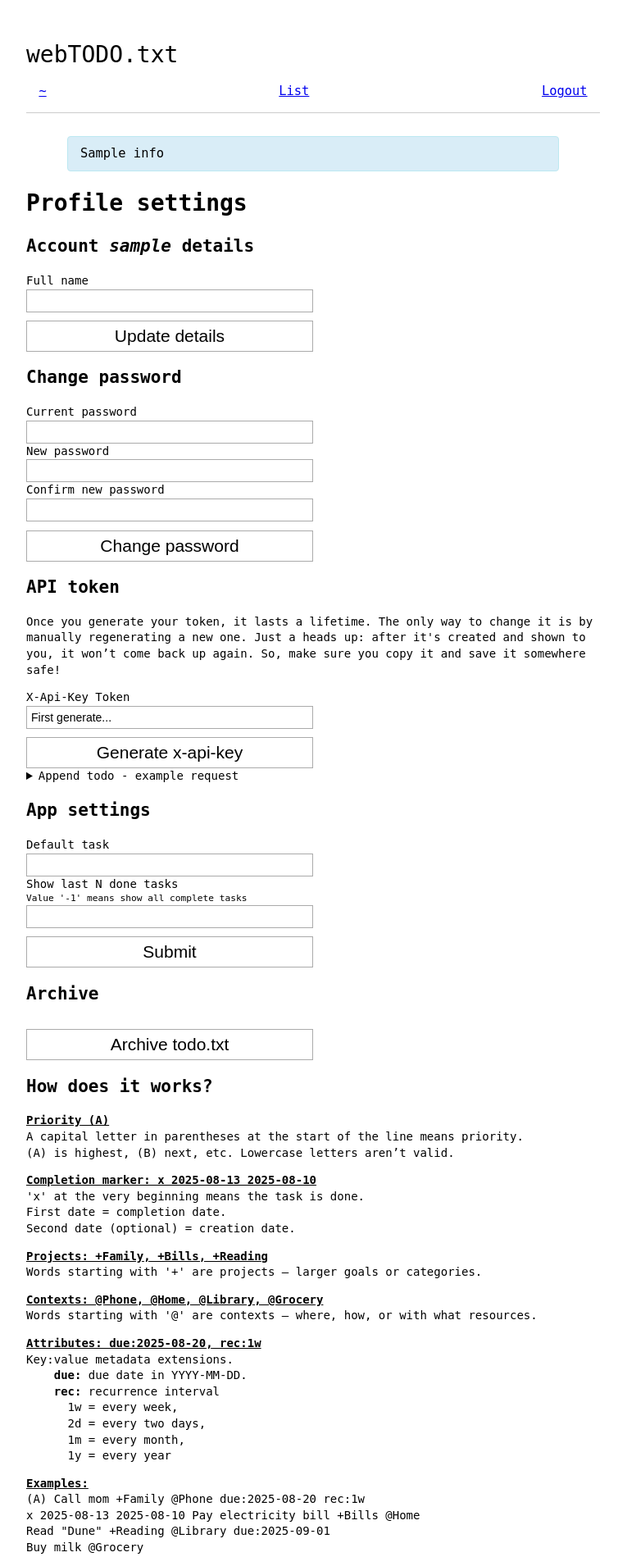
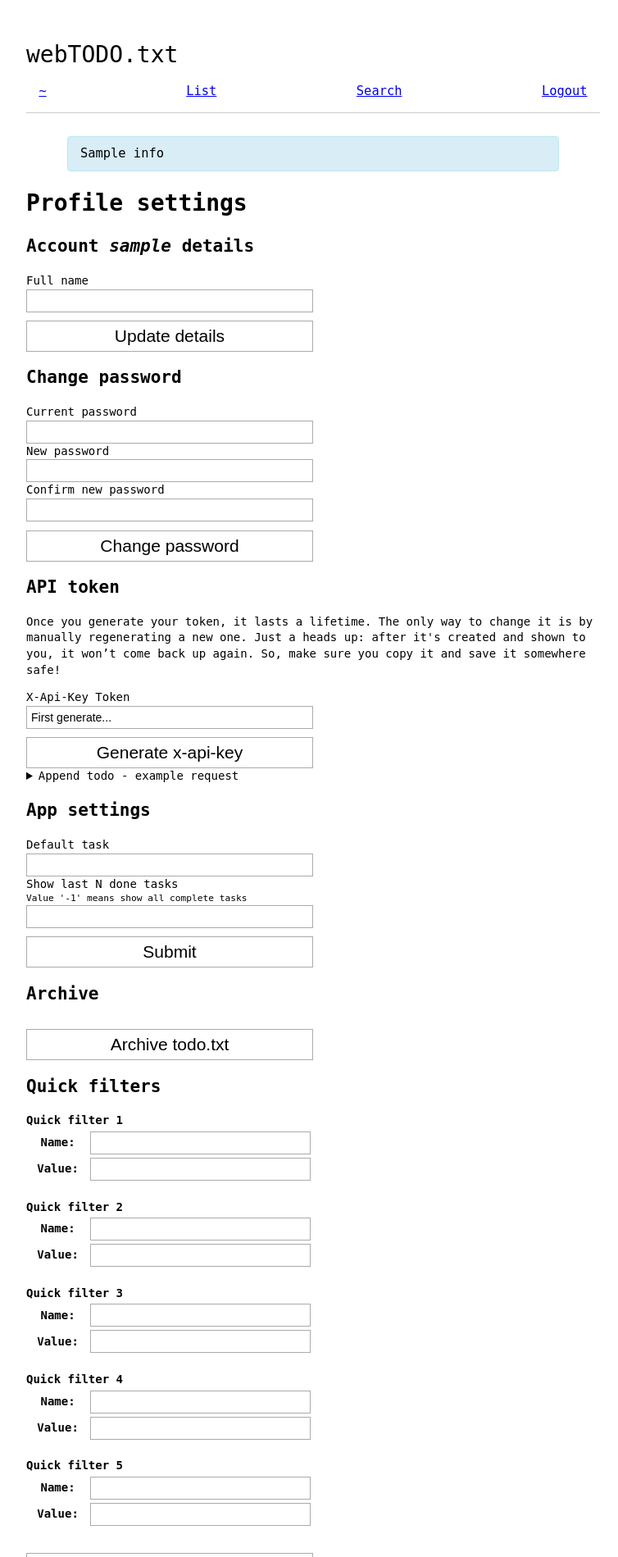
Before and after one commit to MateuszMyalski/webtodotxt, a Flask app: template webtodotxt/templates/account_view.html in a window 1280 px wide. Shown: the top 1899 px of the page at 82% size, without its empty margins (258-1012 px from the left). Run offline with Flask 3, Linux system fonts and the light colour scheme; the visitor is signed in with stand-in values (Sample User, id 1); the template is opened without the code that fills it: values that come from a table or form of the project are taken from there, most other values are stand-ins (such as "Sample title", 1, 10 or a date in 2020); parts of the project's set-up code (start-up, migrations or seed data) failed here and were passed over; some libraries are stand-ins or nearby versions.

Commit message:
Added filters

```diff
--- a/webtodotxt/account.py
+++ b/webtodotxt/account.py
@@ -2,13 +2,40 @@ from datetime import datetime
 from flask import render_template, flash, get_flashed_messages, request
 from flask_login import current_user
 from flask_wtf import FlaskForm
-from wtforms import StringField, PasswordField, SubmitField, IntegerField
+from wtforms import (
+    StringField,
+    PasswordField,
+    SubmitField,
+    IntegerField,
+    FieldList,
+    FormField,
+)
 from wtforms import validators
 from .models.accounts import AppUser
 from .models.flash import FlashType, flash_collect
 from .models.file import DbFile
 from .extensions import users_db
 from .token import generate_user_token
+
+
+class FilterForm(FlaskForm):
+    name = StringField("Name")
+    value = StringField("Value")
+
+
+class QuickFiltersForm(FlaskForm):
+    filters = FieldList(FormField(FilterForm), min_entries=5, max_entries=5)
+    submit = SubmitField("Save")
+
+    def populate_default_filters(self, quick_filters: dict):
+        for idx, (filter_name, filter_val) in enumerate(quick_filters.items()):
+            if idx >= len(self.filters):
+                break
+
+            self.filters[idx].form.name.data = filter_name
+            self.filters[idx].form.name.default = filter_name
+            self.filters[idx].form.value.data = filter_val
+            self.filters[idx].form.value.default = filter_val
 
 
 class UserDetailsForm(FlaskForm):
@@ -144,6 +171,22 @@ def _handle_archive_handle(user: AppUser, form: ArchiveForm) -> None:
     flash("Archived.", FlashType.INFO.name)
 
 
+def _handle_quick_filters_handle(user: AppUser, form: QuickFiltersForm):
+    if not form.validate_on_submit():
+        flash("Request could not be validated.", FlashType.ERROR.name)
+        return
+
+    quick_filters = {}
+    for filter_form in form.filters:
+        name = filter_form.form.name.data.strip()
+        value = filter_form.form.value.data.strip()
+        if name and value:
+            quick_filters[name] = value
+
+    user.set_quick_filters(quick_filters)
+    flash("Quick filters updated.", FlashType.INFO.name)
+
+
 def account_post():
     requested_user: AppUser | None = users_db.get(current_user.id)
 
@@ -155,6 +198,7 @@ def account_post():
     form_api_token = XApiKeyGenerateForm(prefix="token")
     form_app_settings = AppSettingsForm(prefix="app")
     form_archive = ArchiveForm(prefix="archive")
+    form_quick_filters = QuickFiltersForm(prefix="filters")
 
     if form_details.submit.data:
         _handle_details_change(requested_user, form_details)
@@ -171,6 +215,9 @@ def account_post():
     if form_archive.submit.data:
         _handle_archive_handle(requested_user, form_archive)
 
+    if form_quick_filters.submit.data:
+        _handle_quick_filters_handle(requested_user, form_quick_filters)
+
     form_details.populate_default_full_name(requested_user.full_name)
 
     return render_template(
@@ -182,6 +229,7 @@ def account_post():
         host_url=request.host_url,
         form_app_settings=form_app_settings,
         form_archive=form_archive,
+        form_quick_filters=form_quick_filters,
         infos=flash_collect(),
     )
 
@@ -207,6 +255,9 @@ def account_get():
 
     form_archive = ArchiveForm(prefix="archive")
 
+    form_quick_filters = QuickFiltersForm(prefix="filters")
+    form_quick_filters.populate_default_filters(requested_user.get_quick_filters())
+
     return render_template(
         "account_view.html",
         form_details=form_details,
@@ -216,5 +267,6 @@ def account_get():
         host_url=request.host_url,
         form_app_settings=form_app_settings,
         form_archive=form_archive,
+        form_quick_filters=form_quick_filters,
         infos=flash_collect(),
     )
--- a/webtodotxt/main.py
+++ b/webtodotxt/main.py
@@ -64,6 +64,40 @@ def _sort_by_completion_date(tasks):
     return sorted(tasks, key=_sort_funct)
 
 
+def _get_filters():
+    raw_filter = request.args.get("filter", "")
+
+    tokens = [t.strip() for t in raw_filter.replace(",", " ").split() if t.strip()]
+
+    projects: list[str] = [t[1:] for t in tokens if t.startswith("+")]
+    contexts = [t[1:] for t in tokens if t.startswith("@")]
+    return (projects, contexts)
+
+
+def _apply_filters(tasks):
+    projects, contexts = _get_filters()
+
+    if not any([len(projects), len(contexts)]):
+        return tasks
+
+
+    filtered = []
+    for task in tasks:
+        task_projects = (
+            set() if task.get_projects() is None else set(task.get_projects())
+        )
+        task_contexts = (
+            set() if task.get_contexts() is None else set(task.get_contexts())
+        )
+
+        if all(elem in task_projects for elem in projects) and all(
+            elem in task_contexts for elem in contexts
+        ):
+            filtered.append(task)
+
+    return filtered
+
+
 def main_get():
     if not current_user.is_authenticated:
         return auth_display_login_form()
@@ -75,7 +109,9 @@ def main_get():
 
     todos = requested_user.get_todos()
 
-    done, undone = _sort_by_done(todos.get_tasks())
+    tasks = _apply_filters(todos.get_tasks())
+
+    done, undone = _sort_by_done(tasks)
 
     undone = _sort_by_prio_and_date(undone)
     done = _sort_by_completion_date(done)
@@ -96,5 +132,6 @@ def main_get():
         current_date=date.today(),
         calendar=calendar.month(date.today().year, date.today().month),
         full_name=requested_user.full_name,
-        due_tasks=_count_passed_due(undone)
+        quick_filters=requested_user.get_quick_filters(),
+        due_tasks=_count_passed_due(undone),
     )
--- a/webtodotxt/models/accounts.py
+++ b/webtodotxt/models/accounts.py
@@ -1,6 +1,5 @@
 import os
 import secrets
-import tomli_w
 from .file import DbFile
 from .user import Config, User
 from .todos import Todos
@@ -16,6 +15,7 @@ class WebTodoTxtConfig(Config):
                 "api_token": "",
                 "show_last_n_done_tasks": -1,
                 "default_task": "",
+                "quick_filters": {},
             }
             self._save()
 
@@ -27,21 +27,32 @@ class WebTodoTxtConfig(Config):
         return self.get_token()
 
     def get_token(self):
-        return self._data["webtodotxt"].get("api_token", None)
+        return self._app_config.get("api_token", None)
 
     def set_default_task(self, string):
         self._app_config["default_task"] = string
         self._save()
 
     def get_default_task(self):
-        return self._data["webtodotxt"].get("default_task", "")
+        return self._app_config.get("default_task", "")
 
     def set_show_last_n_done_tasks(self, n_tasks):
         self._app_config["show_last_n_done_tasks"] = n_tasks
         self._save()
 
     def get_show_last_n_done_tasks(self):
-        return self._data["webtodotxt"].get("show_last_n_done_tasks", -1)
+        return self._app_config.get("show_last_n_done_tasks", -1)
+
+    def get_quick_filters(self):
+        return self._app_config.get("quick_filters", {})
+
+    def set_quick_filters(self, new_quick_filters: dict):
+        quick_filters = self._app_config.get("quick_filters", None)
+        if quick_filters is None:
+            self._app_config.update({"quick_filters": {}})
+
+        self._app_config["quick_filters"] = new_quick_filters
+        self._save()
 
 
 class AppUser(User):
@@ -94,6 +105,12 @@ class AppUser(User):
 
         return Todos(db_file)
 
+    def get_quick_filters(self):
+        return self._config.get_quick_filters()
+
+    def set_quick_filters(self, quick_filters):
+        self._config.set_quick_filters(quick_filters)
+
 
 class Users:
     def __init__(self):
--- a/webtodotxt/static/styles.css
+++ b/webtodotxt/static/styles.css
@@ -63,9 +63,9 @@ form.append-task-form {
 
   padding-bottom: 1em;
   border-bottom: 1px solid var(--light-gray-color);
-
 }
 
+form.search-form,
 form.login-form,
 form.append-task-form label {
   margin-top: 10px;
@@ -82,6 +82,8 @@ form.login-form > label.remember-me-label {
   margin-top: 10px;
 }
 
+form.quick-filter label:after,
+form.search-form label:after,
 form.login-form label:after,
 form.append-task-form label:after {
   content: ":";
@@ -95,13 +97,19 @@ form.append-task-form > input[type="submit"]:hover {
   filter: invert(2.0);
 }
 
+form.search-form,
 form.login-form,
 form.config-form {
   width: 50%;
 }
 
-form.login-form > input,
-form.config-form > input {
+form.search-form {
+  margin: 0 auto;
+}
+
+form.search-form input,
+form.login-form input,
+form.config-form input {
   background-color: var(--bg-color);
 
   padding: 5px;
@@ -116,8 +124,13 @@ form.config-form > input {
   font-size: 1em;
 }
 
-form.login-form > input[type="submit"],
-form.config-form > input[type="submit"] {
+form.search-form input {
+  font-size: 1.4em;
+}
+
+form.search-form input[type="submit"],
+form.login-form input[type="submit"],
+form.config-form input[type="submit"] {
   background-color: var(--bg-color);
 
   width: 100%;
@@ -137,11 +150,11 @@ form.config-form > input[type="submit"] {
   box-sizing: border-box;
 }
 
-form.login-form > input[type="submit"]:hover,
-form.config-form > input[type="submit"]:hover {
+form.search-form input[type="submit"]:hover,
+form.login-form input[type="submit"]:hover,
+form.config-form input[type="submit"]:hover {
   filter: invert(2.0);
 }
-
 
 form.append-task-form input[type="submit"] {
   background-color: var(--bg-color);
@@ -166,6 +179,10 @@ form.append-task-form textarea {
   box-sizing: border-box;
   font-size: 1em;
   min-height: 2em;
+}
+
+form.quick-filter table {
+  width: 100%;
 }
 
 ol {
--- a/webtodotxt/templates/account_view.html
+++ b/webtodotxt/templates/account_view.html
@@ -85,8 +85,21 @@ Content-type: application/json
             {{ form_archive.submit() }}
         </form>
     </div>
+
     <div class="config-segment">
+        <h2>Quick filters</h2>
+        <form method="POST" class="config-form quick-filter">
+            {{ form_quick_filters.hidden_tag() }}
+            {% for f in form_quick_filters.filters %}
+                <b>Quick filter {{ loop.index }}</b>
+                {{ f }}
+                <br>
+            {% endfor %}
+            {{ form_quick_filters.submit() }}
+        </form>
+    </div>
 
+    <div class="config-segment">
         <div class="config-manual">
             <h2>How does it works?</h2>
             <p><u><b>Priority (A)</b></u><br>
--- a/webtodotxt/templates/header.html
+++ b/webtodotxt/templates/header.html
@@ -6,9 +6,7 @@
 <nav>
   <span><a href="{{ url_for('main.account') }}">~{{ current_user.username }}</a></span>
   <span><a href="{{ url_for('main.index') }}">List</a></span>
+  <span><a href="{{ url_for('main.search') }}">Search</a></span>
   <span><a href="{{ url_for('main.logout') }}">Logout</a></span>
 </nav>
-
-{% block sub_nav %}
-{% endblock %}
 {% endif %}
--- a/webtodotxt/templates/index.html
+++ b/webtodotxt/templates/index.html
@@ -19,8 +19,12 @@
 <body>
     <header>
         {% include "header.html" %}
+        {% if current_user.is_authenticated %}
+        {% block filters %}{% endblock %}
+        {% endif %}
     </header>
     {% include "infos_block.html" %}
+
     <main>
     {% block content %}
     {% endblock %}
```
Also changed, not shown: webtodotxt/routes.py (+13 -1 lines), webtodotxt/search.py (added, +28 -0 lines), webtodotxt/templates/main.html (+8 -8 lines), webtodotxt/templates/search.html (added, +19 -0 lines).
